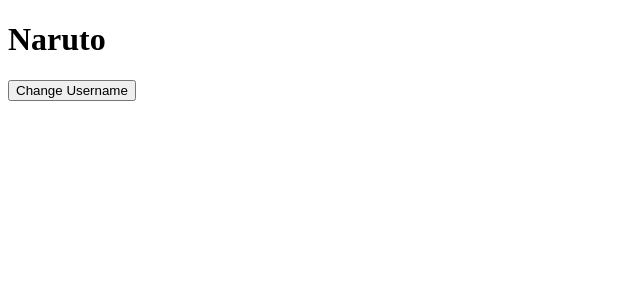
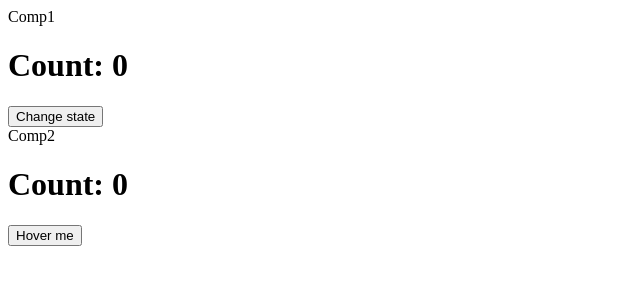
Before and after one commit to qutubuddinkhan07/react-playground, a React (Vite) app in the folder React Class/my_app/: page / in a window 1280 px wide. Shown: the top 300 px of the page, without its empty margins (0-640 px from the left). Built offline with nearby package versions, Linux system fonts and the light colour scheme.

Commit message:
today learned about Higher Order Component

```diff
--- a/React Class/my_app/src/App.jsx
+++ b/React Class/my_app/src/App.jsx
@@ -1,5 +1,7 @@
 import ConditionalRendering from "./concepts/conditional_rendering/ConditionalRendering";
+import ContextAPI from "./concepts/contextAPI/ContextAPI";
 import CSS from "./concepts/css/CSS";
+import HOCMain from "./concepts/higherOrderComponent/HOCMain";
 import Props from "./concepts/props/Props";
 import PropsDrilling from "./concepts/propsDrilling/PropsDrilling";
 import State from "./concepts/state/State";
@@ -11,7 +13,9 @@
       {/* <Props /> */}
       {/* <ConditionalRendering /> */}
       {/* <State /> */}
-      <PropsDrilling />
+      {/* <PropsDrilling /> */}
+      {/* <ContextAPI /> */}
+      <HOCMain />
     </>
   );
 };
--- /dev/null
+++ b/React Class/my_app/src/concepts/contextAPI/Cart.jsx
@@ -0,0 +1,30 @@
+import React, { useContext } from "react";
+import { api, countAPI } from "./ContextAPI";
+
+// const Cart = () => {
+//   let a = useContext(api);
+//   // console.log(a); // Nice meeting you...!
+//   return (
+//     <div>
+//       Cart
+//       <h1>{a}</h1>
+//     </div>
+//   );
+// };
+
+// export default Cart;
+
+//! ------- Change State ------------
+const Cart = () => {
+  let res = useContext(countAPI);
+  // console.log(res); // {state: 0, changeState: ƒ}
+  let { state, changeState } = res;
+  return (
+    <div>
+      <h1>Count: {state}</h1>
+      <button onClick={changeState}>Change</button>
+    </div>
+  );
+};
+
+export default Cart;
--- /dev/null
+++ b/React Class/my_app/src/concepts/contextAPI/ContextAPI.jsx
@@ -0,0 +1,37 @@
+import React, { createContext, useState } from "react";
+import Cart from "./Cart";
+import WishList from "./WishList";
+
+export let api = createContext();
+// const ContextAPI = () => {
+//   // console.log(api); // Consumer: {}, Provider: {}
+//   return (
+//     <div>
+//       <api.Provider value="Nice meeting you...!">
+//         <Cart />
+//         <WishList />
+//       </api.Provider>
+//     </div>
+//   );
+// };
+
+// export default ContextAPI;
+
+//! ----- PASSING STATE ----------
+export let countAPI = createContext();
+const ContextAPI = () => {
+  let [state, setCount] = useState(0);
+  let changeState = () => {
+    setCount(state + 1);
+  };
+  return (
+    <div>
+      <countAPI.Provider value={{ state, changeState }}>
+        <Cart />
+        <WishList />
+      </countAPI.Provider>
+    </div>
+  );
+};
+
+export default ContextAPI;
--- /dev/null
+++ b/React Class/my_app/src/concepts/contextAPI/WishList.jsx
@@ -0,0 +1,30 @@
+import React, { useContext } from "react";
+import { api, countAPI } from "./ContextAPI";
+
+// const WishList = () => {
+//   let b = useContext(api);
+//   //   console.log(b);
+//   return (
+//     <div>
+//       WishList
+//       <h1>{b}</h1>
+//     </div>
+//   );
+// };
+
+// export default WishList;
+
+//! ------ CHANGE STATE --------
+const WishList = () => {
+  let res = useContext(countAPI);
+  // console.log(res); // {state: 0, changeState: ƒ}
+  let { state, changeState } = res;
+  return (
+    <div>
+      <h1>Count: {state}</h1>
+      <button onMouseOver={changeState}>Change</button>
+    </div>
+  );
+};
+
+export default WishList;
--- /dev/null
+++ b/React Class/my_app/src/concepts/higherOrderComponent/Comp1.jsx
@@ -0,0 +1,51 @@
+// import React, { useState } from "react";
+
+// const Comp1 = () => {
+//   let [state, setState] = useState(0);
+//   let changeState = () => {
+//     setState(++state);
+//   };
+//   return (
+//     <div>
+//       Comp1
+//       <h1>{state}</h1>
+//       <button onClick={changeState}>Change state</button>
+//     </div>
+//   );
+// };
+
+// export default Comp1;
+
+//! correct use of Higher Order Component
+// import React from "react";
+// import HigherOrderComp from "./HigherOderComp";
+
+// const Comp1 = (props) => {
+//   return (
+//     <div>
+//       Comp1
+//       <h1>{props.tech}</h1>
+//     </div>
+//   );
+// };
+
+// export default HigherOrderComp(Comp1);
+
+//! USING WITH STATE
+import React from "react";
+import HigherOrderComp from "./HigherOderComp";
+
+const Comp1 = (props) => {
+  let {
+    info: { state, changeState },
+  } = props;
+  return (
+    <div>
+      Comp1
+      <h1>Count: {state}</h1>
+      <button onClick={changeState}>Change state</button>
+    </div>
+  );
+};
+
+export default HigherOrderComp(Comp1);
--- /dev/null
+++ b/React Class/my_app/src/concepts/higherOrderComponent/Comp2.jsx
@@ -0,0 +1,51 @@
+// import React, { useState } from "react";
+
+// const Comp2 = () => {
+//   let [state, setState] = useState(0);
+//   let changeState = () => {
+//     setState(++state);
+//   };
+//   return (
+//     <div>
+//       Comp2
+//       <h1>{state}</h1>
+//       <button onClick={changeState}>Change state</button>
+//     </div>
+//   );
+// };
+
+// export default Comp2;
+
+//! correct use of Higher Order Component
+// import React from "react";
+// import HigherOrderComp from "./HigherOderComp";
+
+// const Comp2 = (props) => {
+//   return (
+//     <div>
+//       Comp2
+//       <h1>{props.tech}</h1>
+//     </div>
+//   );
+// };
+
+// export default HigherOrderComp(Comp2);
+
+//! USING STATE
+import React from "react";
+import HigherOrderComp from "./HigherOderComp";
+
+const Comp2 = (props) => {
+  let {
+    info: { state, changeState },
+  } = props;
+  return (
+    <div>
+      Comp2
+      <h1>Count: {state}</h1>
+      <button onMouseOver={changeState}>Hover me</button>
+    </div>
+  );
+};
+
+export default HigherOrderComp(Comp2);
--- /dev/null
+++ b/React Class/my_app/src/concepts/higherOrderComponent/HOCMain.jsx
@@ -0,0 +1,14 @@
+import React from "react";
+import Comp1 from "./Comp1";
+import Comp2 from "./Comp2";
+
+const HOCMain = () => {
+  return (
+    <div>
+      <Comp1 />
+      <Comp2 />
+    </div>
+  );
+};
+
+export default HOCMain;
--- /dev/null
+++ b/React Class/my_app/src/concepts/higherOrderComponent/HigherOderComp.jsx
@@ -0,0 +1,33 @@
+// import React from "react";
+
+// const HigherOrderComp = (Wrapper) => {
+//   // console.log(Wrapper);
+//   //   () => {
+//   // 	return /* @__PURE__ */ _jsxDEV("div", { children: "Comp1" }, void 0, false, {
+//   // 		fileName: _jsxFileName,
+//   // 		lineNumber: 23,
+//   // 		columnNumber: 10
+//   // 	}, this);
+//   // }
+//   let newComponent = () => {
+//     return <Wrapper tech="React js" />;
+//   };
+//   return newComponent;
+// };
+
+// export default HigherOrderComp;
+
+import React, { useState } from "react";
+
+const HigherOrderComp = (Wrapper) => {
+  let newComponent = () => {
+    let [state, setState] = useState(0);
+    let changeState = () => {
+      setState(++state);
+    };
+    return <Wrapper info={{ state, changeState }} />;
+  };
+  return newComponent;
+};
+
+export default HigherOrderComp;
```
